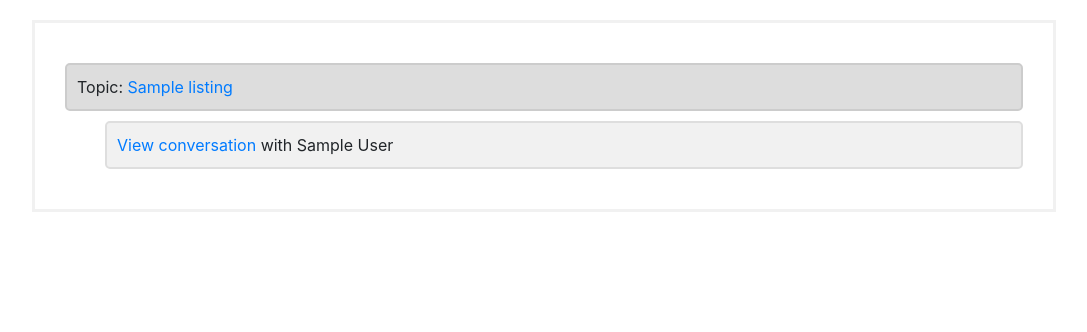
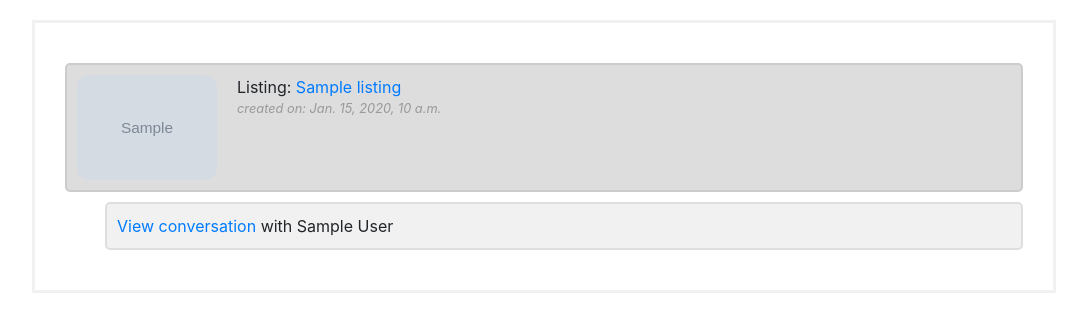
Before and after one commit to Mihaaai/RealEstateMarketplace, a Django app: template project/RealEstateMarketPlace/templates/list_conversations_template.html in a window 1280 px wide. Shown: the part 57-389 px from the top of the page, without its empty margins (96-1183 px from the left). Run offline with Django 3.2, Linux system fonts and the light colour scheme; the template is opened without the code that fills it: most values are stand-ins (such as "Sample title", 1, 10 or a date in 2020); grey boxes marked "Sample" are stand-in pictures; some libraries are stand-ins or nearby versions.

Commit message:
css tweaks for conversations

```diff
--- a/project/RealEstateMarketPlace/static/css/conversation.css
+++ b/project/RealEstateMarketPlace/static/css/conversation.css
@@ -26,13 +26,32 @@ ul {
     padding:30px;
     border:3px solid #f1f1f1;
     overflow-y: scroll;
-    max-height:600px;
+    height:600px;
     max-width:80%;
     margin-left: auto;
     margin-right: auto;
 }
 
+.conversation-box{
+    margin-top:20px;
+    padding:30px;
+    border:3px solid #f1f1f1;
+    max-width:80%;
+    margin-left: auto;
+    margin-right: auto;
+
+}
+
 .container {
+    border: 2px solid #dedede;
+    background-color: #f1f1f1;
+    border-radius: 5px;
+    padding: 10px;
+    margin: 10px 0;
+    max-width: 100%;
+}
+
+.listing-container {
     border: 2px solid #dedede;
     background-color: #f1f1f1;
     border-radius: 5px;
@@ -54,13 +73,18 @@ ul {
     display: table;
 }
 
+.listing-container::after {
+    content: "";
+    clear: both;
+    display: table;
+}
 /* Style images */
-.container img {
+.listing-container img {
     float: left;
-    max-width: 60px;
+    max-width: 140px;
     width: 100%;
     margin-right: 20px;
-    border-radius: 50%;
+    border-radius: 10%;
 }
 
 /* Style the right image */
@@ -74,10 +98,12 @@ ul {
 .time-right {
     float: right;
     color: #aaa;
+    font-size:80%;
 }
 
 /* Style time text */
 .time-left {
     float: left;
     color: #999;
+    font-size:80%;
 }
--- a/project/RealEstateMarketPlace/templates/list_conversations_template.html
+++ b/project/RealEstateMarketPlace/templates/list_conversations_template.html
@@ -12,9 +12,18 @@
 <div>
 
 {% if conversations|length %}
-<ul class="message-box">
+<ul class="conversation-box">
 	{% for listing, users in conversations.items %}
-		<li class = "container darker">Topic: <a href="{% url 'details_listing' listing.id %}"> {{ listing.title}} </a></li>
+		<li class = "listing-container darker">
+			<img src="{% if listing.estate_id.image %}
+						{{ listing.estate_id.image.url }}
+					  {% else %}
+						  https://renderman.pixar.com/assets/camaleon_cms/image-not-found-4a963b95bf081c3ea02923dceaeb3f8085e1a654fc54840aac61a57a60903fef.png
+					  {% endif %}">
+
+			Listing: <a href="{% url 'details_listing' listing.id %}"> {{ listing.title}} </a><br>
+			<span class="time-left"> <i>created on: {{listing.created}}</i></span>
+		</li>
 		<ul>
 			{% for item in users %}
 			<li class="container"><a href="{%url 'details_conversation' pk=listing.id user_id=item.id%}">View conversation</a> with  {{item.first_name}} {{item.last_name}}</li>
```
